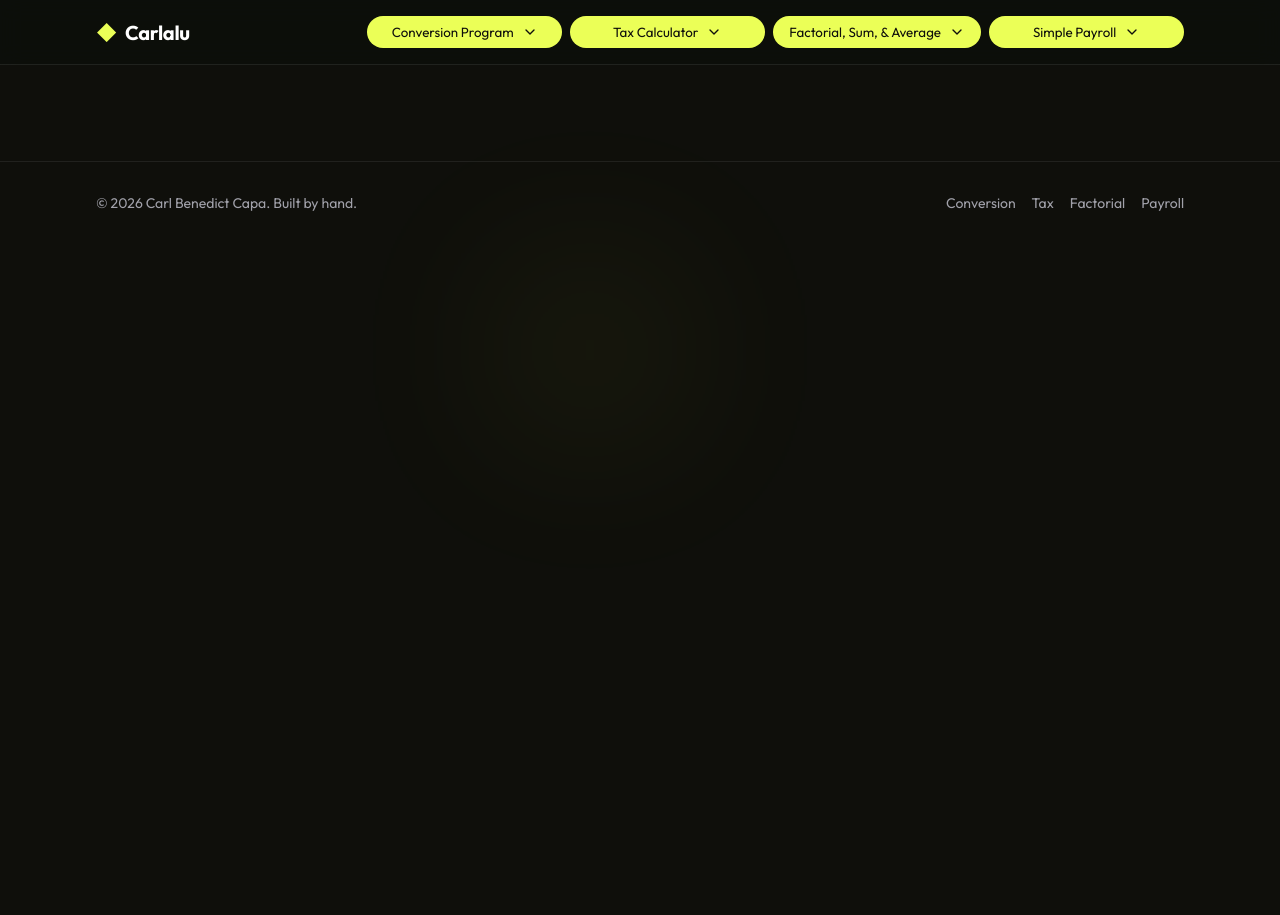
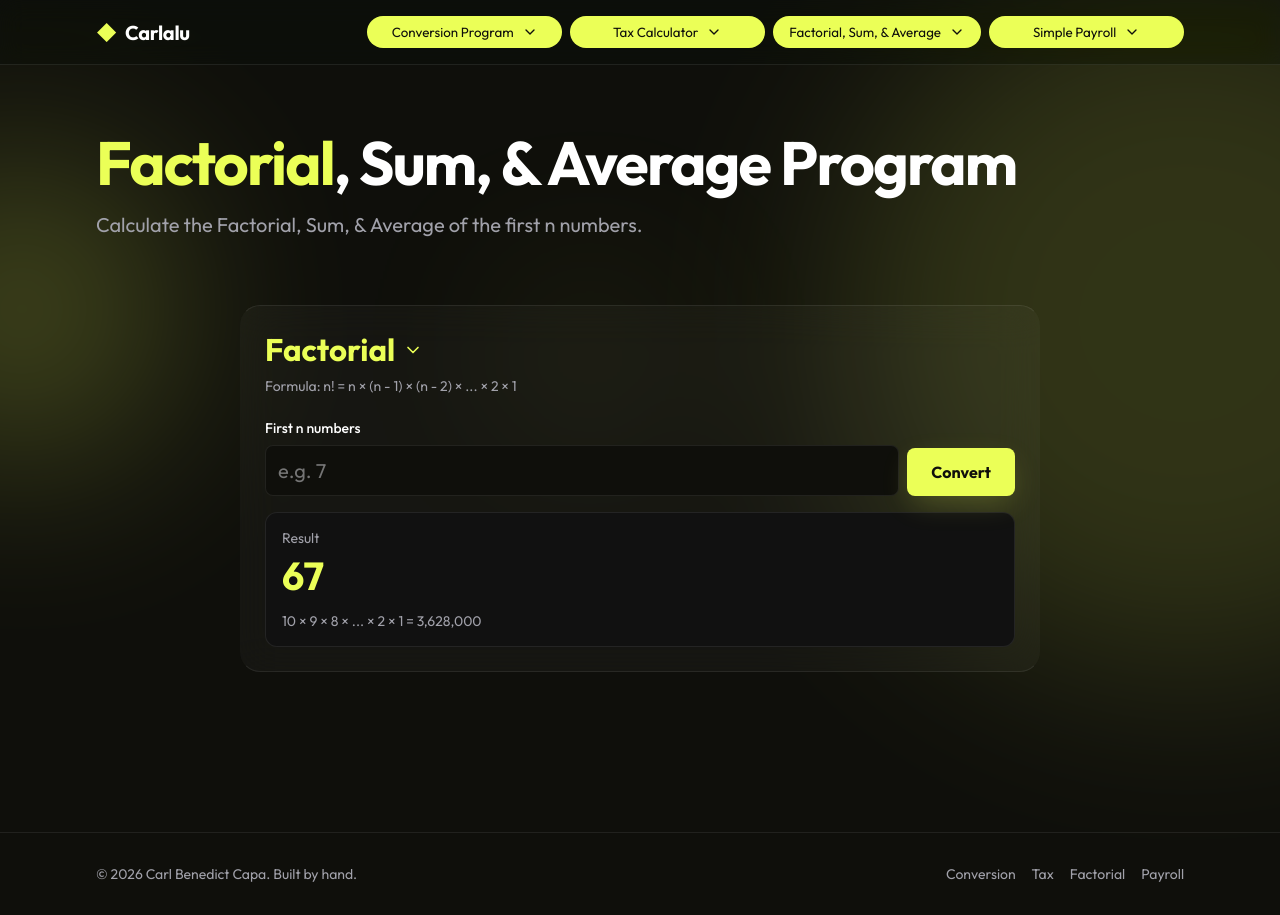
Before and after one commit to cxrlbndct/itc-website-assignment, a plain HTML site: page pages/factorial.html in a window 1280 px wide. Before the commit the page ends 800 px from the top, so only its background shows below. Drawn offline with Linux system fonts and the light colour scheme.

Commit message:
Added HTML for Factorial Program

```diff
--- a/pages/factorial.html
+++ b/pages/factorial.html
@@ -17,6 +17,65 @@
 </head>
 
 <body>
+    <main id="main">
+        <section class="tool-header-section">
+            <div class="glow glow-1" aria-hidden="true"></div>
+            <div class="glow glow-2" aria-hidden="true"></div>
+
+            <div class="container">
+                <h1><span class="highlight">Factorial</span>, Sum, & Average Program</h1>
+                <p class="lede">Calculate the Factorial, Sum, & Average of the first n numbers.</p>
+            </div>
+        </section>
+
+        <section class="programs">
+            <div class="container">
+                <article class="card tool-card">
+                    <div class="card-header-area">
+                        <div class="custom-select-wrapper" id="custom-dropdown">
+                            <button type="button" class="title-select" id="dropdown-trigger" aria-expanded="false" aria-haspopup="listbox">
+                                <span id="selected-text">Factorial</span>
+                                <svg class="title-arrow" xmlns="http://www.w3.org/2000/svg" width="20" height="20" viewBox="0 0 24 24" fill="none" stroke="currentColor" stroke-width="2" stroke-linecap="round" stroke-linejoin="round" aria-hidden="true">
+                                    <polyline points="6 9 12 15 18 9"></polyline>
+                                </svg>
+                            </button>
+
+                            <ul class="custom-menu" role="listbox" id="dropdown-menu">
+                                <li role="option">
+                                    <button type="button" class="menu-option" data-value="factorial">Factorial</button>
+                                </li>
+                                <li role="option">
+                                    <button type="button" class="menu-option" data-value="sum">Sum</button>
+                                </li>
+                                <li role="option">
+                                    <button type="button" class="menu-option" data-value="average">Average</button>
+                                </li>
+                            </ul>
+                        </div>
+                        <p class="formula-text" id="formula-display">Formula: n! = n × (n - 1) × (n - 2) × ... × 2 × 1</p>
+                    </div>
+
+                    <form id="factorial-form">
+                        <div class="input-group-wrapper">
+                            <div class="input-field">
+                                <label for="input-value" id="label-from"> First n numbers</label>
+                                <input type="number" id="input-value" placeholder="e.g. 7" required step="any">
+                            </div>
+                            <button type="submit" class="btn btn-primary convert-btn">Convert</button>
+                        </div>
+
+                        <div class="result-box">
+                            <span class="result-label" id="label-to">Result</span>
+                            <div class="result-value-wrapper">
+                                    <span class="result-number" id="output-value">67</span>
+                            </div>
+                            <p class="result-math" id="math-display">10 × 9 × 8 × ... × 2 × 1 = 3,628,000</p>
+                        </div>
+                    </form>
+                </article>
+            </div>
+        </section>
+    </main>
     <script src="../js/components.js" defer></script>
     <script src="../js/main.js" defer></script>
 </body>
```
Also changed, not shown: css/styles.css (line endings or trailing spaces).
